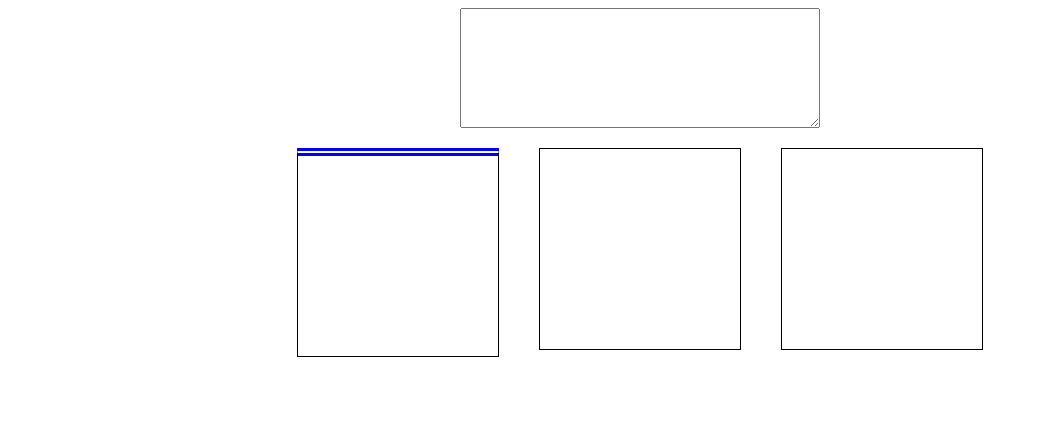
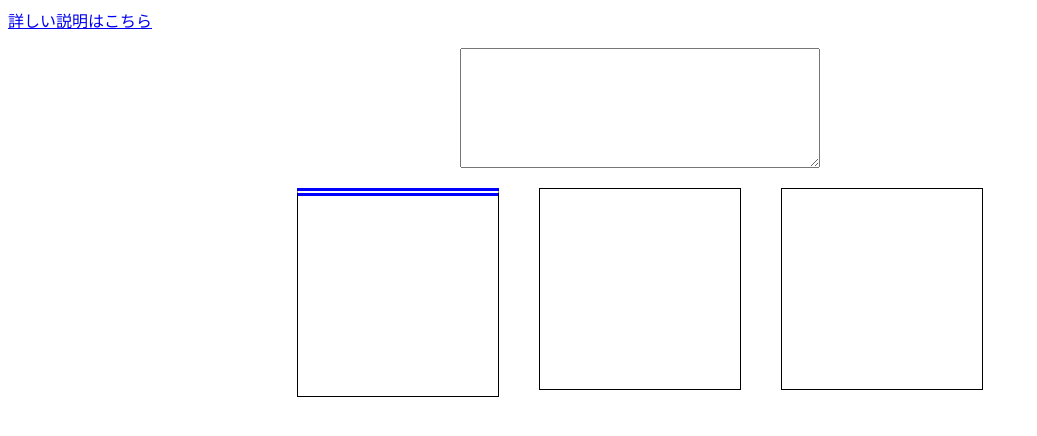
Before and after one commit to stakiran/3card, a plain HTML site: page index.html in a window 1280 px wide. Shown: the whole page, without its empty margins (0-1037 px from the left). Drawn offline with Linux system fonts and the light colour scheme.

Commit message:
add the link to doc kantanni.

```diff
--- a/index.html
+++ b/index.html
@@ -7,6 +7,8 @@
   <link rel="stylesheet" href="./main.css">
 </head>
 <body>
+  <p><a href="https://github.com/stakiran/3card" target="_blank">詳しい説明はこちら</a></p>
+
   <div id="cardEditorContainer">
     <textarea id="cardEditor" wrap="off"></textarea>
   </div>
```
